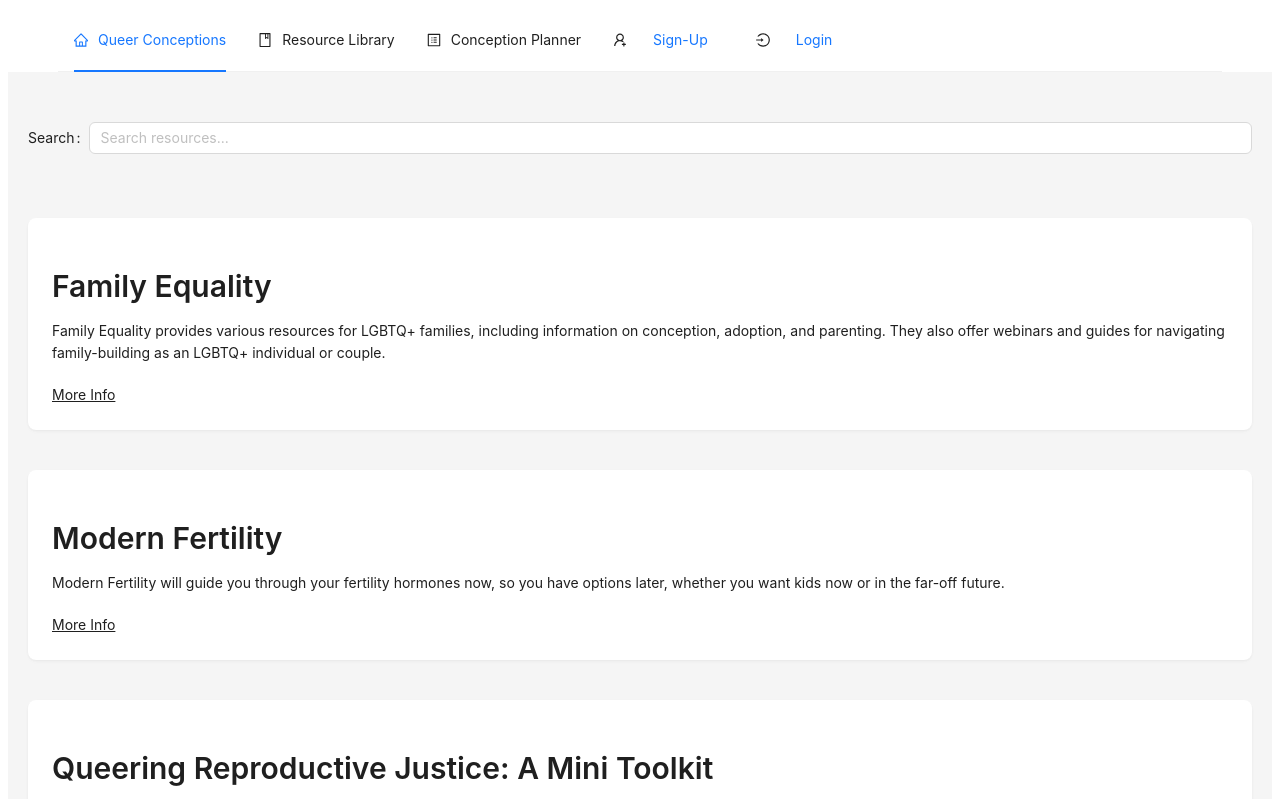
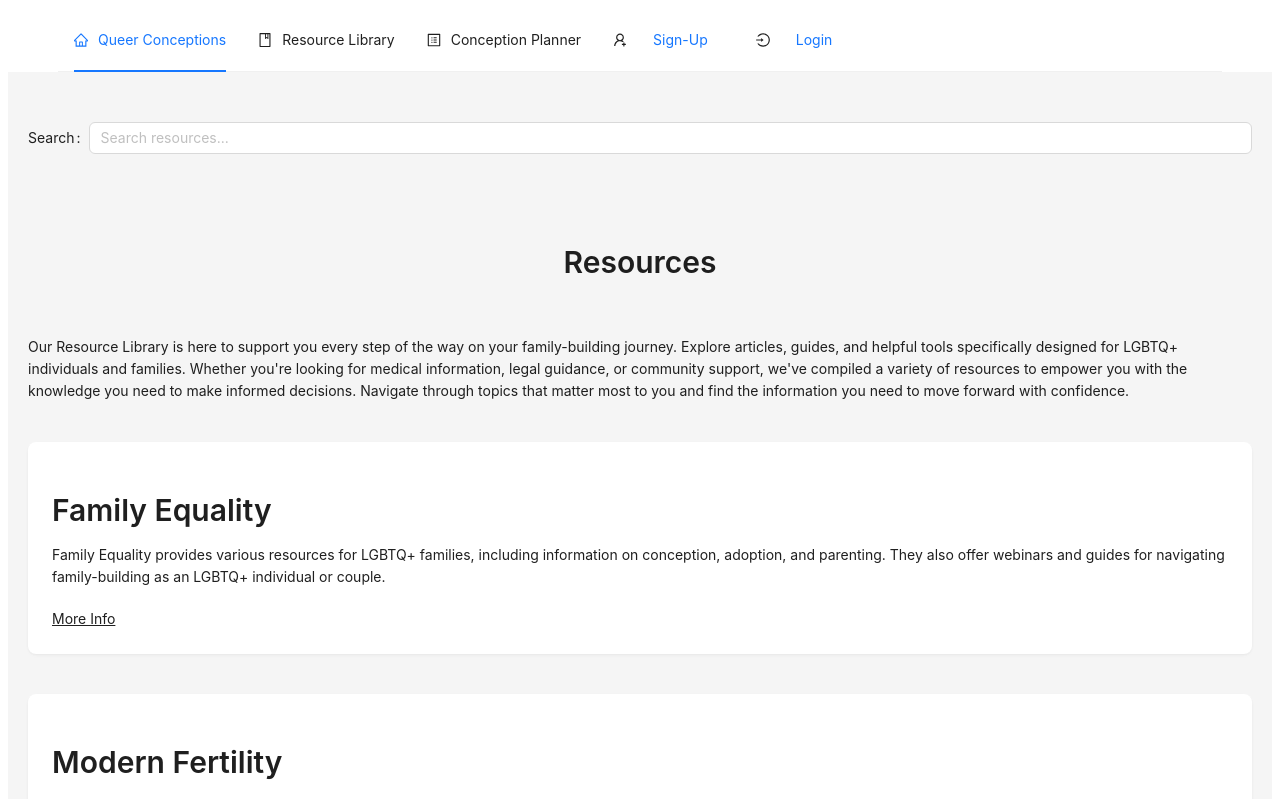
Before and after one commit to MBHunter88/queer_conceptions, a React (Vite) app in the folder client/: page /resources in a window 1280 px wide. Shown: the top 799 px of the page. Built offline with nearby package versions, Linux system fonts and the light colour scheme.

Commit message:
update resource library with hero blurb and title

```diff
--- a/client/src/pages/ResourceLibrary.jsx
+++ b/client/src/pages/ResourceLibrary.jsx
@@ -65,8 +65,17 @@
                 onChange={(e) => setSearchTerm(e.target.value)} />
             </Form.Item>
           </Form>
+
           <Row gutter={[0, 40]} justify="center">
+            <Title level={2}>Resources</Title>
+            <Text>
+              Our Resource Library is here to support you every step of the way on your family-building journey.
+              Explore articles, guides, and helpful tools specifically designed for LGBTQ+ individuals and families.
+              Whether you're looking for medical information, legal guidance, or community support, we've compiled
+              a variety of resources to empower you with the knowledge you need to make informed decisions.
+              Navigate through topics that matter most to you and find the information you need to move forward with confidence.
 
+            </Text>
             {filteredResources.map((resource, index) => (
               <Col span={24} key={index}>
                 <Card className="resource-link" bordered={false}>
```
